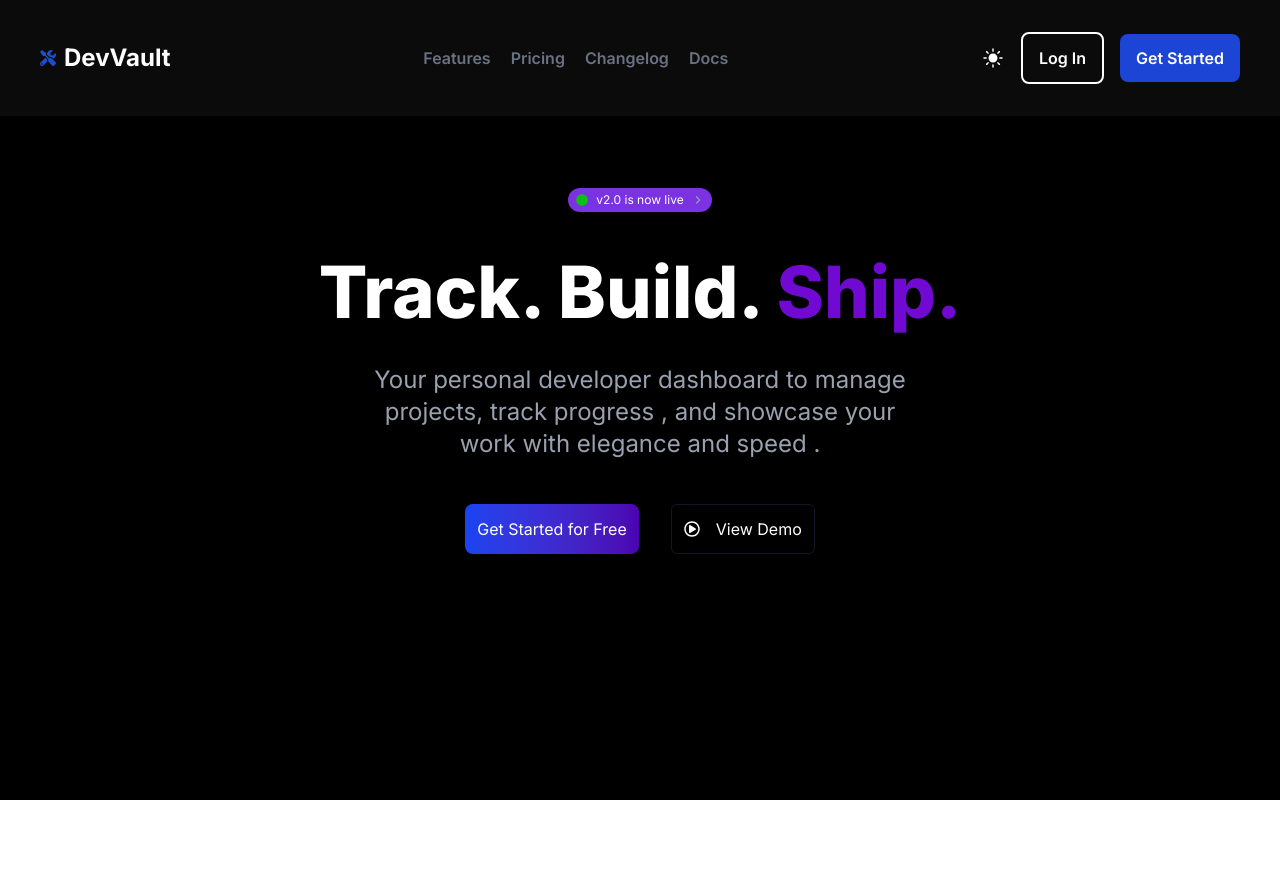
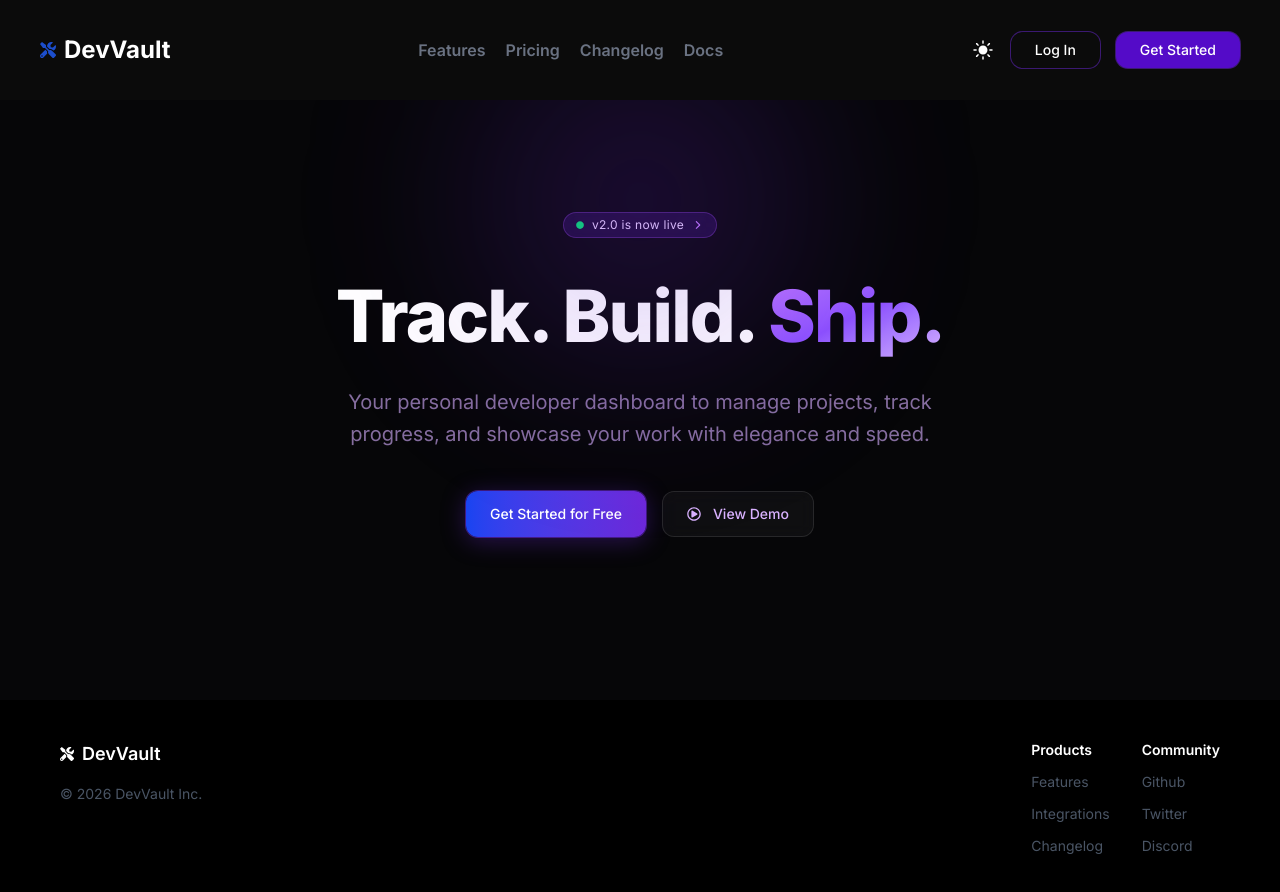
Before and after one commit to bipinThapax/devVault, a React (Vite) app: page / in a window 1280 px wide. Shown: the top 892 px of the page. Before the commit the page ends 800 px from the top, so only its background shows below. Built offline with nearby package versions, Linux system fonts and the light colour scheme.

Commit message:
sample landing page UI complete

```diff
--- a/src/App.jsx
+++ b/src/App.jsx
@@ -1,4 +1,5 @@
 import "./App.css";
+import Footer from "./components/Footer";
 import Hero from "./components/Hero";
 import Navbar from "./components/Navbar";
 
@@ -7,6 +8,7 @@ function App() {
     <div className="main min-h-screen bg-black text-white">
       <Navbar />
       <Hero />
+      <Footer />
     </div>
   );
 }
--- /dev/null
+++ b/src/components/Footer.jsx
@@ -0,0 +1,38 @@
+import React from "react";
+import { FaTools } from "react-icons/fa";
+
+const Footer = () => {
+  return (
+    <div className="footer flex justify-between px-15 py-10 items-start ">
+      <div className="footerFirst">
+        <div className="footLogo flex gap-2 items-center">
+          <div className="logoImg text-sm">
+            <FaTools />
+          </div>
+          <div className="logoText text-lg font-semibold">
+            <h1>DevVault</h1>
+          </div>
+        </div>
+        <div className="copy font-normal text-gray-600 text-sm mt-4">
+          &copy; 2026 DevVault Inc.
+        </div>
+      </div>
+      <div className="links flex gap-8 font-normal text-gray-600 text-sm">
+        <ul className="list-none flex flex-col gap-3">
+          <li className="font-semibold text-white">Products</li>
+          <li>Features</li>
+          <li>Integrations</li>
+          <li>Changelog</li>
+        </ul>
+        <ul className="list-none flex flex-col gap-3">
+          <li className="font-semibold text-white">Community</li>
+          <li>Github</li>
+          <li>Twitter</li>
+          <li>Discord</li>
+        </ul>
+      </div>
+    </div>
+  );
+};
+
+export default Footer;
--- a/src/components/Hero.jsx
+++ b/src/components/Hero.jsx
@@ -4,33 +4,46 @@ import { FaRegPlayCircle } from "react-icons/fa";
 
 const Hero = () => {
   return (
-    <section className="hero relative overflow-hidden p-10 ">
-      <div className="textContainer  p-8 flex flex-col items-center gap-6 justify-center ">
-        <div className="versionText py-1 px-2 text-xs flex items-center justify-between  gap-2 bg-[#7b33e1] rounded-2xl cursor-pointer">
-          <span className="text-[#0ac013]">
+    <section className="relative z-10 min-h-[75vh] overflow-hidden bg-[#060608] flex items-center justify-center">
+      {/* ── Orb 1 — top center large bloom ── */}
+      <div className="absolute z-2 -top-40 left-1/2 -translate-x-1/2 w-130 h-130 rounded-full bg-[radial-gradient(circle,rgba(109,40,217,0.38)_0%,transparent_70%)] blur-[80px] animate-pulse" />
+
+      {/* ── Top edge glow beam ──
+      <div className="absolute top-0 left-1/2 -translate-x-1/2 z-4 w-150 h-px bg-[linear-gradient(90deg,transparent_0%,rgba(168,85,247,0.6)_30%,rgba(216,180,254,0.95)_50%,rgba(168,85,247,0.6)_70%,transparent_100%)] shadow-[0_0_18px_2px_rgba(168,85,247,0.35)]" /> */}
+
+      <div className="absolute top-20  flex flex-col  items-center gap-6 p-8 text-center">
+        <div className="flex items-center gap-2 py-1 px-3 text-xs bg-[rgba(109,40,217,0.22)] border border-[rgba(168,85,247,0.3)] rounded-full text-purple-200 cursor-pointer backdrop-blur-sm hover:bg-[rgba(109,40,217,0.35)] hover:border-[rgba(168,85,247,0.5)] transition-all duration-200">
+          <span className="text-green-400 text-[8px]">
             <FaCircle />
           </span>
-          <span>v2.0 is now live</span>
-          <span className="text-gray-400">
+          <span className="tracking-wide">v2.0 is now live</span>
+          <span className="text-purple-400">
             <IoIosArrowForward />
           </span>
         </div>
-        <h1 className="text-7xl font-extrabold mt-5 mb-3">
-          Track. Build. <span className="text-[#7009d1]">Ship.</span>
+
+        {/* Heading */}
+        <h1 className="text-7xl font-extrabold mt-4 mb-2 tracking-tight leading-[1.05]">
+          Track. Build.{" "}
+          <span className="bg-linear-to-br from-purple-400 via-violet-500 to-purple-300 bg-clip-text text-transparent">
+            Ship.
+          </span>
         </h1>
-        <h3 className="w-[50%] text-center text-2xl text-gray-400 ">
-          Your personal developer dashboard to manage projects, track progress ,
-          and showcase your work with elegance and speed .
-        </h3>
-        <div className="viewWorkBtns flex gap-8 mt-5">
-          <button className="bg-linear-to-r from-[#1844f1] to-[#4b04b0] hover:bg-[#1b46e1] p-3 rounded-lg cursor-pointer transition-all duration-300 ease-out active:scale-95 hover:shadow-[0px_1px_15px_0px] hover:shadow-[#4b04b0] ">
+
+        {/* Subheading */}
+        <p className="w-[52%] text-center text-xl text-purple-300/60 leading-relaxed">
+          Your personal developer dashboard to manage projects, track progress,
+          and showcase your work with elegance and speed.
+        </p>
+
+        {/* Buttons */}
+        <div className="flex gap-4 mt-4">
+          <button className="bg-linear-to-r from-[#1844f1] to-[#6d28d9] text-white px-6 py-3 rounded-xl text-sm font-medium cursor-pointer transition-all duration-300 ease-out active:scale-95 hover:-translate-y-px shadow-[0_0_0_1px_rgba(109,40,217,0.5),0_4px_24px_rgba(109,40,217,0.35)] hover:shadow-[0_0_0_1px_rgba(168,85,247,0.7),0_8px_32px_rgba(109,40,217,0.55)]">
             Get Started for Free
           </button>
-          <button className="flex items-center gap-4 rounded-md cursor-pointer border border-gray-900 p-3 transition-all duration-400 ease-out hover:shadow-[0px_1px_15px_0px] hover:shadow-[#272525]  active:scale-95">
-            <div>
-              <FaRegPlayCircle />
-            </div>
-            <div>View Demo</div>
+          <button className="flex items-center gap-3 bg-white/4 border border-white/10 text-purple-300 hover:text-purple-100 hover:bg-white/[0.07] hover:border-purple-500/35 px-6 py-3 rounded-xl text-sm font-medium cursor-pointer backdrop-blur-sm transition-all duration-300 ease-out active:scale-95 hover:-translate-y-px">
+            <FaRegPlayCircle />
+            View Demo
           </button>
         </div>
       </div>
--- a/src/components/Navbar.jsx
+++ b/src/components/Navbar.jsx
@@ -3,7 +3,7 @@ import { IoIosSunny } from "react-icons/io";
 
 const Navbar = () => {
   return (
-    <nav className="p-10 py-8  z-10  flex justify-between items-center font-semibold box-border bg-[#28272749] sticky top-0">
+    <nav className="p-10 py-8  z-30 flex justify-between items-center font-semibold box-border bg-[#28272749] sticky top-0">
       <div className="logo flex gap-2 items-center">
         <div className="logoImg text-[#1c4ecd]">
           <FaTools />
@@ -31,15 +31,12 @@ const Navbar = () => {
           <IoIosSunny className="text-2xl hover:text-[#c1bbbb] transition-colors duration-300  " />
         </div>
         <div className="login">
-          <button
-            className=" outline-none   cursor-pointer   active:scale-95 border-2 py-3 px-4  rounded-lg transition-all duration-500 ease-out
-               hover:bg-white hover:text-black hover:border-transparent btnBoxShadow"
-          >
+          <button className=" px-6 py-2 rounded-xl text-sm font-medium cursor-pointer transition-all duration-300 ease-out active:scale-95 hover:-translate-y-px shadow-[0_0_0_1px_rgba(109,40,217,0.5)]">
             Log In
           </button>
         </div>
         <div className="singup">
-          <button className="bg-[#1c44d5] btnBoxShadow hover:bg-indigo-700 px-4 py-3  rounded-lg cursor-pointer transition-all duration-400 ease-out active:scale-95">
+          <button className="bg-[#540bc8] px-6 py-2 rounded-xl text-sm font-medium cursor-pointer transition-all duration-300 ease-out active:scale-95 hover:-translate-y-px shadow-[0_0_0_1px_rgba(109,40,217,0.5)]">
             Get Started
           </button>
         </div>
```
